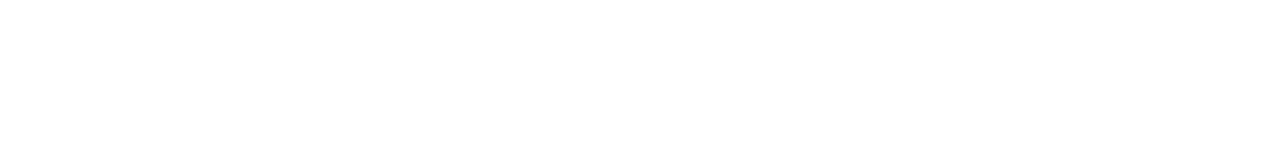
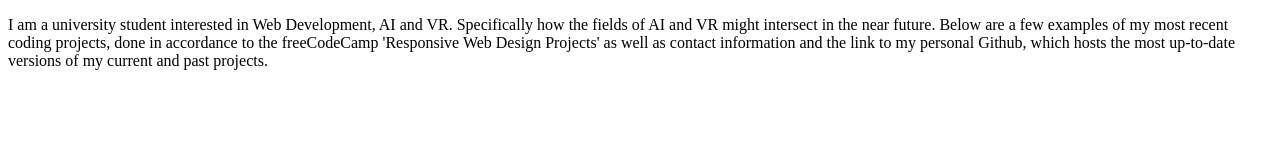
Before and after one commit to cameron-jordan20/personal-website, a plain HTML site: page about.html in a window 1280 px wide. Drawn offline with Linux system fonts and the light colour scheme.

Commit message:
added content to new pages

```diff
--- a/about.html
+++ b/about.html
@@ -0,0 +1,16 @@
+<!DOCTYPE html>
+<html lang="en" dir="ltr">
+  <head>
+    <link rel="stylesheet" href="format.css">
+    <meta charset="utf-8">
+    <title>About</title>
+  </head>
+  <body>
+    <p>
+       I am a university student interested in Web Development, AI and VR. Specifically how the fields
+       of AI and VR might intersect in the near future. Below are a few examples of my most recent coding projects,
+      done in accordance to the freeCodeCamp 'Responsive Web Design Projects' as well as contact information and
+      the link to my personal Github, which hosts the most up-to-date versions of my current and past projects.
+    </p>
+  </body>
+</html>
--- a/format.css
+++ b/format.css
@@ -132,3 +132,11 @@ h2 {
   width: 50%;
   margin-left: 50%;
 }
+
+body {
+  background-color: inherit;
+}
+
+p {
+  color: black;
+}
```
Also changed, not shown: contacts.html (+11 -0 lines).
